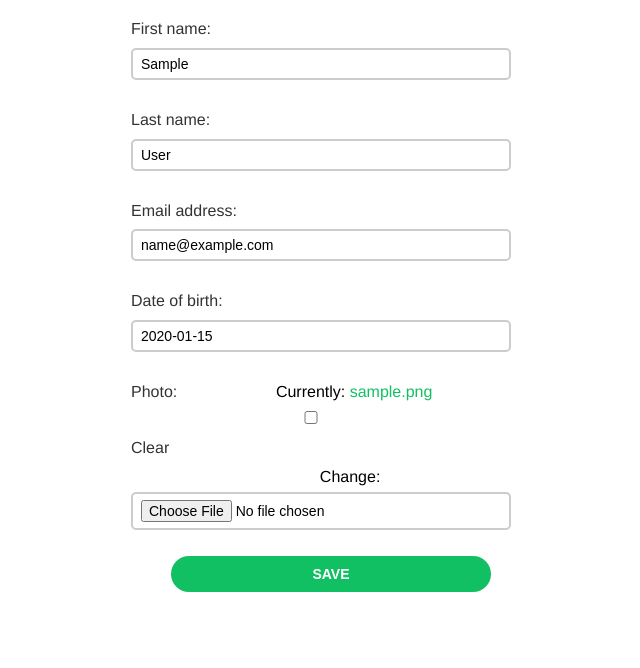
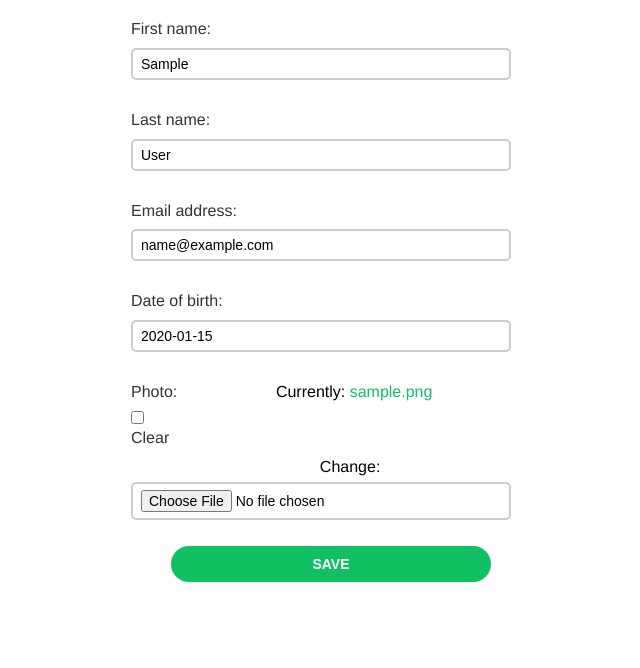
Before and after one commit to py-piyush/picshare-social-media-django, a Django app: page /account/edit/ in a window 1280 px wide. Shown: the part 187-855 px from the top of the page, without its empty margins (309-949 px from the left). After the commit the page ends 769 px from the top, so only its background shows below. Run offline with Django 4.2, Linux system fonts and the light colour scheme; a user stored in the database is signed in; tables that the repository leaves empty hold one stand-in row (values such as "Sample post"); some web fonts are replaced.

Commit message:
Checkbox styling

```diff
--- a/socialsite/account/static/css/base.css
+++ b/socialsite/account/static/css/base.css
@@ -148,6 +148,12 @@ textarea {
 
 input:focus{
     border-color: #12c064;
+}
+input[type='checkbox']{
+    width: auto;
+    margin: 0;
+    /* display: inline-block; */
+
 }
 
 input[type=submit],
```
